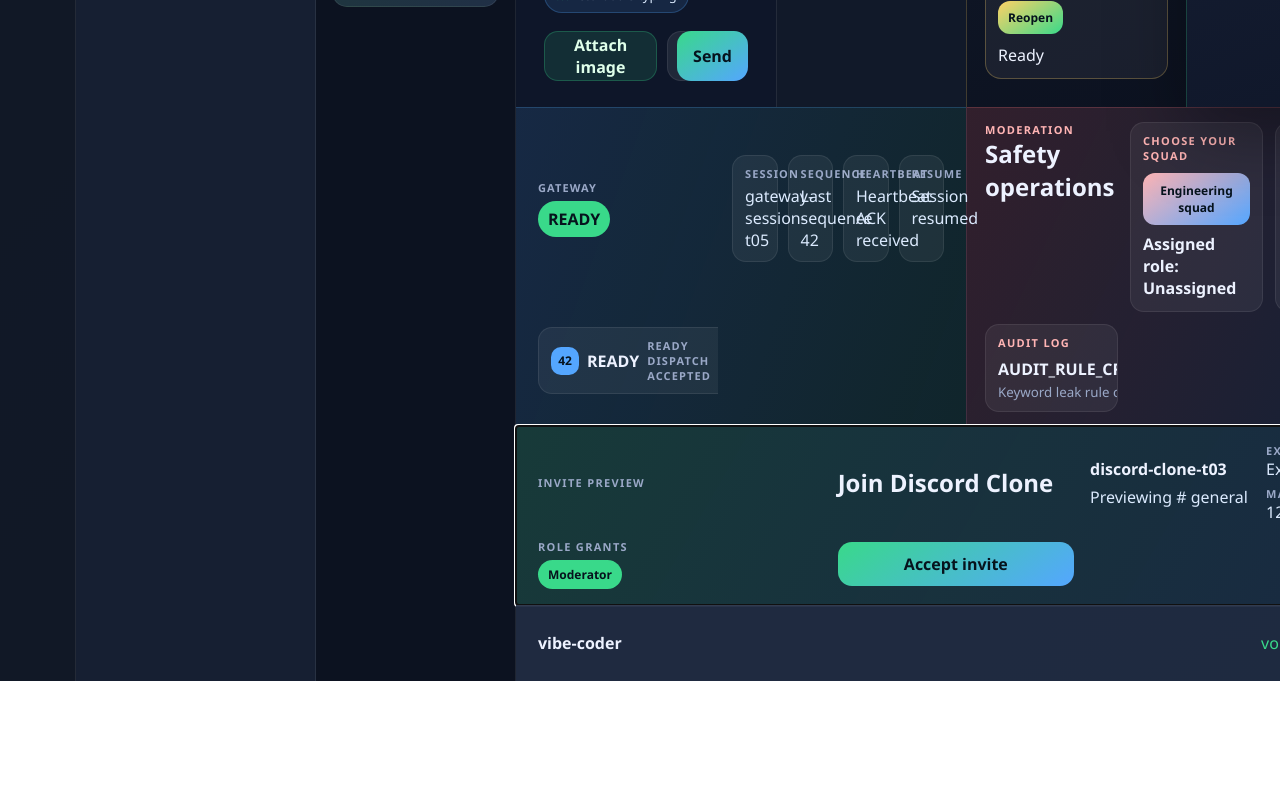
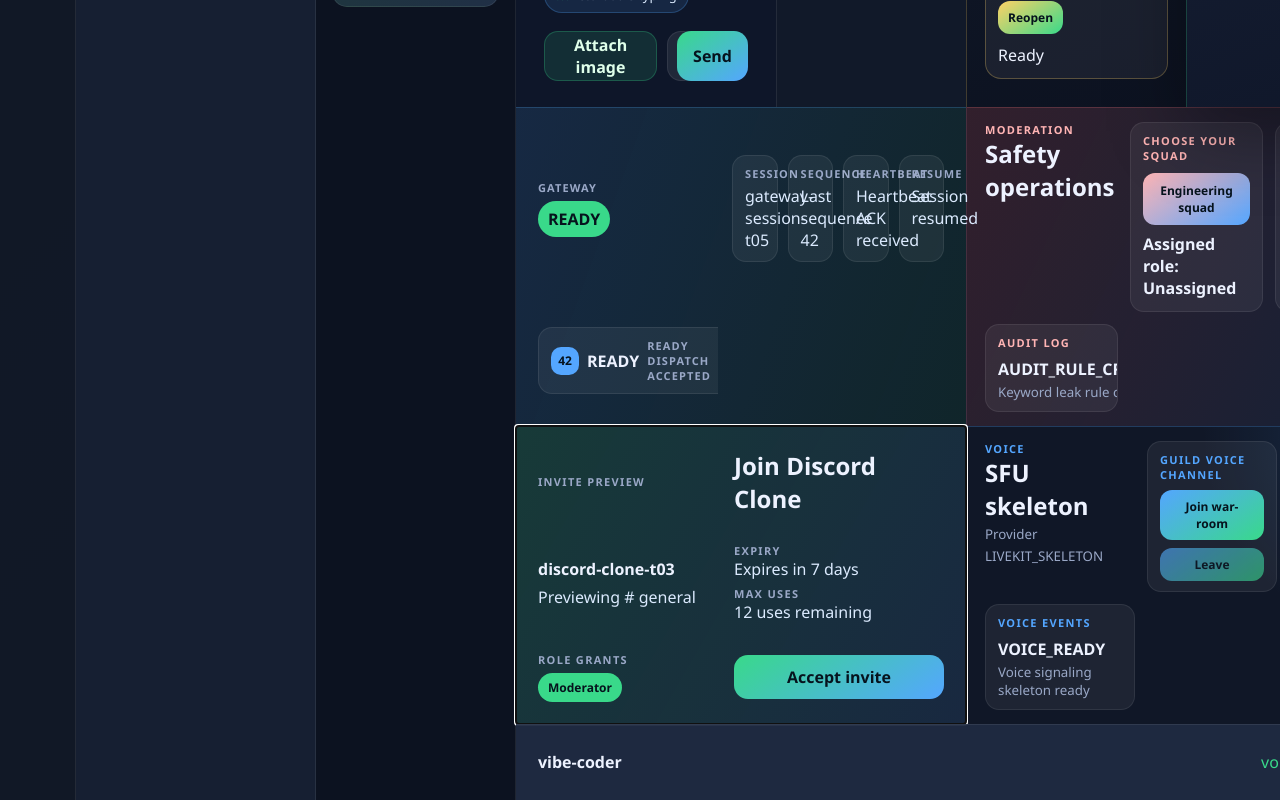
Before and after one commit to kim-sung-sig/discord-clone, a Nuxt app in the folder apps/web/: page /app in a window 1280 px wide. Shown: the part 793-1593 px from the top of the page. Before the commit the page ends 1474 px from the top, so only its background shows below. Built offline with nearby package versions, Linux system fonts and the light colour scheme.

Commit message:
feat: add voice operations ui

```diff
--- a/apps/web/assets/css/main.css
+++ b/apps/web/assets/css/main.css
@@ -1122,10 +1122,10 @@ input {
 }
 
 .invite-modal {
-  grid-column: 3 / 7;
+  grid-column: 3 / 5;
   grid-row: 3;
   display: grid;
-  grid-template-columns: minmax(180px, 1.2fr) minmax(220px, 1fr) minmax(160px, auto) auto;
+  grid-template-columns: minmax(180px, 1fr) minmax(160px, auto);
   gap: 16px;
   align-items: center;
   padding: 16px 22px;
@@ -1133,6 +1133,96 @@ input {
     linear-gradient(120deg, rgba(57, 217, 138, 0.18), rgba(84, 166, 255, 0.12)),
     rgba(17, 24, 39, 0.98);
   border-top: 1px solid rgba(57, 217, 138, 0.26);
+}
+
+.voice-panel {
+  grid-column: 5 / 7;
+  grid-row: 3;
+  display: grid;
+  grid-template-columns: minmax(150px, 0.9fr) minmax(130px, 0.8fr) minmax(180px, 1fr) minmax(160px, 1fr);
+  gap: 12px;
+  min-width: 0;
+  padding: 14px 18px;
+  overflow: auto;
+  background:
+    radial-gradient(circle at 100% 0%, rgba(84, 166, 255, 0.18), transparent 14rem),
+    rgba(17, 24, 39, 0.98);
+  border-top: 1px solid rgba(84, 166, 255, 0.26);
+  border-left: 1px solid rgba(84, 166, 255, 0.18);
+}
+
+.voice-panel-header,
+.voice-card {
+  min-width: 0;
+}
+
+.voice-panel-header p,
+.voice-panel-header h2,
+.voice-panel-header small,
+.voice-card p,
+.voice-card span,
+.voice-card strong,
+.voice-card small {
+  margin: 0;
+}
+
+.voice-panel-header p,
+.voice-card p {
+  color: #54a6ff;
+  font-size: 11px;
+  font-weight: 900;
+  letter-spacing: 0.12em;
+  text-transform: uppercase;
+}
+
+.voice-panel-header small,
+.voice-card span,
+.voice-card small {
+  color: var(--muted);
+}
+
+.voice-card {
+  display: grid;
+  gap: 8px;
+  align-content: start;
+  padding: 10px 12px;
+  background: rgba(255, 255, 255, 0.06);
+  border: 1px solid var(--line);
+  border-radius: 14px;
+}
+
+.voice-card button {
+  padding: 8px 10px;
+  color: #06131d;
+  font-size: 12px;
+  font-weight: 900;
+  cursor: pointer;
+  background: linear-gradient(145deg, #54a6ff, var(--accent));
+  border: 0;
+  border-radius: 12px;
+}
+
+.voice-card button:disabled {
+  cursor: wait;
+  opacity: 0.62;
+}
+
+.voice-controls {
+  grid-template-columns: repeat(2, minmax(0, 1fr));
+}
+
+.voice-controls p {
+  grid-column: 1 / -1;
+}
+
+.voice-events {
+  max-height: 150px;
+  overflow: auto;
+}
+
+.voice-events article {
+  display: grid;
+  gap: 3px;
 }
 
 .invite-modal h2,
@@ -1236,7 +1326,12 @@ input {
   }
 
   .invite-modal {
-    grid-column: 3 / 6;
+    grid-column: 3 / 4;
+    grid-template-columns: 1fr 1fr;
+  }
+
+  .voice-panel {
+    grid-column: 4 / 6;
     grid-template-columns: 1fr 1fr;
   }
 }
@@ -1373,4 +1468,8 @@ input {
     grid-template-columns: 1fr;
     padding: 12px;
   }
+
+  .voice-panel {
+    display: none;
+  }
 }
--- /dev/null
+++ b/apps/web/components/shell/VoicePanel.vue
@@ -0,0 +1,112 @@
+<script setup lang="ts">
+import { computed, onMounted, ref } from 'vue'
+import { useShellStore } from '../../stores/shell'
+
+const shell = useShellStore()
+const isHydrated = ref(false)
+
+const localStateLabel = computed(() => {
+  const participant = shell.activeVoiceParticipant
+  if (!participant) {
+    return 'Disconnected'
+  }
+
+  const flags = [
+    participant.muted ? 'Muted' : 'Unmuted',
+    participant.deafened ? 'Deafened' : 'Can hear',
+    participant.speaking ? 'Speaking' : 'Not speaking',
+    participant.screenSharing ? 'Screen sharing' : 'Screen idle'
+  ]
+  return flags.join(' / ')
+})
+
+onMounted(() => {
+  isHydrated.value = true
+})
+</script>
+
+<template>
+  <aside class="voice-panel" data-testid="voice-panel" aria-label="Voice">
+    <header class="voice-panel-header">
+      <p>Voice</p>
+      <h2>SFU skeleton</h2>
+      <small data-testid="voice-token-provider">Provider {{ shell.voice.tokenProvider }}</small>
+    </header>
+
+    <section class="voice-card">
+      <p>Guild voice channel</p>
+      <button
+        type="button"
+        data-testid="voice-join-channel-war-room"
+        :disabled="!isHydrated"
+        @click="shell.joinVoiceChannel('channel-war-room')"
+      >
+        Join war-room
+      </button>
+      <button
+        type="button"
+        data-testid="voice-leave"
+        :disabled="!isHydrated || !shell.voice.activeChannelId"
+        @click="shell.leaveVoiceChannel()"
+      >
+        Leave
+      </button>
+    </section>
+
+    <section class="voice-card" data-testid="voice-participants">
+      <p>Participants</p>
+      <span v-if="shell.voice.participants.length === 0">No participants</span>
+      <span
+        v-for="participant in shell.voice.participants"
+        v-else
+        :key="participant.userId"
+      >
+        {{ participant.userId }}
+      </span>
+    </section>
+
+    <section class="voice-card voice-controls">
+      <p data-testid="voice-local-state">{{ localStateLabel }}</p>
+      <button
+        type="button"
+        data-testid="voice-toggle-mute"
+        :disabled="!isHydrated || !shell.activeVoiceParticipant"
+        @click="shell.toggleVoiceFlag('muted')"
+      >
+        Mute
+      </button>
+      <button
+        type="button"
+        data-testid="voice-toggle-deaf"
+        :disabled="!isHydrated || !shell.activeVoiceParticipant"
+        @click="shell.toggleVoiceFlag('deafened')"
+      >
+        Deaf
+      </button>
+      <button
+        type="button"
+        data-testid="voice-toggle-speaking"
+        :disabled="!isHydrated || !shell.activeVoiceParticipant"
+        @click="shell.toggleVoiceFlag('speaking')"
+      >
+        Speak
+      </button>
+      <button
+        type="button"
+        data-testid="voice-toggle-screen-share"
+        :disabled="!isHydrated || !shell.activeVoiceParticipant"
+        @click="shell.toggleVoiceFlag('screenSharing')"
+      >
+        Share screen
+      </button>
+    </section>
+
+    <section class="voice-card voice-events" data-testid="voice-events">
+      <p>Voice events</p>
+      <article v-for="event in shell.voice.events" :key="event.id">
+        <strong>{{ event.type }}</strong>
+        <small>{{ event.detail }}</small>
+      </article>
+    </section>
+  </aside>
+</template>
--- a/apps/web/pages/app.vue
+++ b/apps/web/pages/app.vue
@@ -4,6 +4,7 @@ import ChannelSidebar from '../components/shell/ChannelSidebar.vue'
 import ChatViewport from '../components/shell/ChatViewport.vue'
 import ForumPanel from '../components/shell/ForumPanel.vue'
 import ModerationPanel from '../components/shell/ModerationPanel.vue'
+import VoicePanel from '../components/shell/VoicePanel.vue'
 import InviteModal from '../components/invite/InviteModal.vue'
 import DmSidebar from '../components/social/DmSidebar.vue'
 import MemberSidebar from '../components/shell/MemberSidebar.vue'
@@ -25,6 +26,7 @@ definePageMeta({
       <ChatViewport />
       <ForumPanel />
       <ModerationPanel />
+      <VoicePanel />
       <MemberSidebar />
       <RolePermissionPanel />
       <GatewayStatusPanel />
--- a/apps/web/stores/shell.ts
+++ b/apps/web/stores/shell.ts
@@ -223,6 +223,29 @@ export interface ShellModerationState {
   automodRules: ShellAutoModRule[]
   decision: string
   auditLogs: ShellAuditLogEntry[]
+}
+
+export interface ShellVoiceParticipant {
+  userId: string
+  channelId: string
+  muted: boolean
+  deafened: boolean
+  speaking: boolean
+  screenSharing: boolean
+}
+
+export interface ShellVoiceEvent {
+  id: string
+  type: string
+  detail: string
+}
+
+export interface ShellVoiceState {
+  activeChannelId: string | null
+  tokenProvider: 'LIVEKIT_SKELETON'
+  token: string | null
+  participants: ShellVoiceParticipant[]
+  events: ShellVoiceEvent[]
 }
 
 export type ShellPresenceStatus = 'ONLINE' | 'IDLE' | 'DO_NOT_DISTURB' | 'OFFLINE'
@@ -580,6 +603,19 @@ export const useShellStore = defineStore('shell', {
         }
       ]
     } satisfies ShellModerationState,
+    voice: {
+      activeChannelId: null,
+      tokenProvider: 'LIVEKIT_SKELETON',
+      token: null,
+      participants: [],
+      events: [
+        {
+          id: 'voice-ready',
+          type: 'VOICE_READY',
+          detail: 'Voice signaling skeleton ready'
+        }
+      ]
+    } satisfies ShellVoiceState,
     presence: {
       nowMs: Date.parse('2026-05-13T09:12:00.000Z'),
       users: {
@@ -749,7 +785,13 @@ export const useShellStore = defineStore('shell', {
         (thread) => thread.parentChannelId === state.forum.activeForumChannelId
       ),
     activeThread: (state): ShellThread | undefined =>
-      state.forum.threads.find((thread) => thread.id === state.forum.activeThreadId)
+      state.forum.threads.find((thread) => thread.id === state.forum.activeThreadId),
+    activeVoiceParticipant: (state): ShellVoiceParticipant | undefined =>
+      state.voice.participants.find((participant) => participant.userId === state.currentUser),
+    activeVoiceChannelName: (state): string =>
+      state.channelGroups
+        .flatMap((group) => group.channels)
+        .find((channel) => channel.id === state.voice.activeChannelId)?.name ?? 'none'
   },
   actions: {
     setPresenceClock(nowMs: number) {
@@ -1121,6 +1163,64 @@ export const useShellStore = defineStore('shell', {
         detail,
         createdAt: new Date().toISOString()
       })
+    },
+    joinVoiceChannel(channelId: string): boolean {
+      const channel = this.channelGroups
+        .flatMap((group) => group.channels)
+        .find((candidate) => candidate.id === channelId && candidate.type === 'GUILD_VOICE')
+      if (!channel) {
+        return false
+      }
+
+      const participant = {
+        userId: this.currentUser,
+        channelId,
+        muted: false,
+        deafened: false,
+        speaking: false,
+        screenSharing: false
+      }
+      this.voice.activeChannelId = channelId
+      this.voice.token = `livekit-skeleton-${channelId}-${this.currentUser}`
+      this.voice.participants = [
+        ...this.voice.participants.filter((candidate) => candidate.userId !== this.currentUser),
+        participant
+      ]
+      this.voiceState = `Voice connected: ${channel.name}`
+      this.appendVoiceEvent('VOICE_JOIN', `${this.currentUser} joined ${channel.name}`)
+      return true
+    },
+    leaveVoiceChannel(): boolean {
+      if (!this.voice.activeChannelId) {
+        return false
+      }
+
+      const channelName = this.activeVoiceChannelName
+      this.voice.participants = this.voice.participants.filter(
+        (participant) => participant.userId !== this.currentUser
+      )
+      this.voice.activeChannelId = null
+      this.voice.token = null
+      this.voiceState = 'voice disconnected'
+      this.appendVoiceEvent('VOICE_LEAVE', `${this.currentUser} left ${channelName}`)
+      return true
+    },
+    toggleVoiceFlag(flag: 'muted' | 'deafened' | 'speaking' | 'screenSharing'): boolean {
+      const participant = this.activeVoiceParticipant
+      if (!participant) {
+        return false
+      }
+
+      participant[flag] = !participant[flag]
+      this.appendVoiceEvent('VOICE_STATE_UPDATE', `${flag}=${participant[flag]}`)
+      return true
+    },
+    appendVoiceEvent(type: string, detail: string) {
+      this.voice.events.unshift({
+        id: `voice-event-${Date.now()}-${this.voice.events.length}`,
+        type,
+        detail
+      })
     }
   }
 })
```
Also changed, not shown: 2 other files (tests, documents, lock files or other folders).
